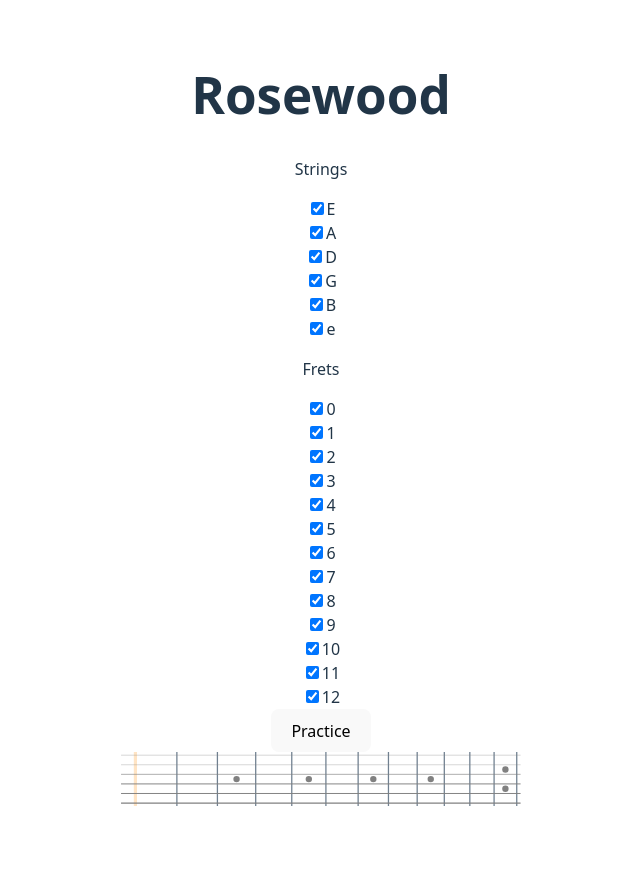
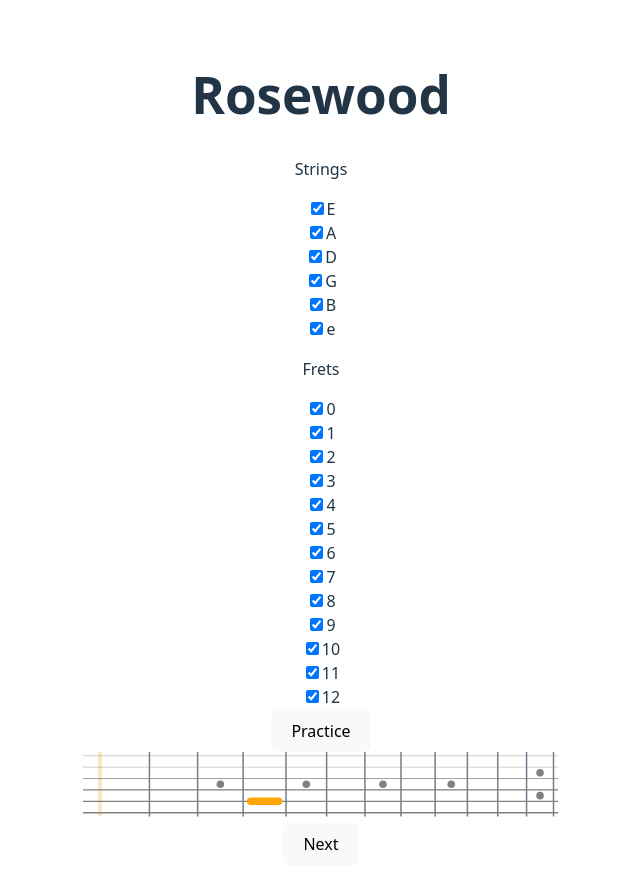
Before and after one commit to taylorlaekeman/rosewood, a React (Vite) app: page / in a window 1280 px wide. Shown: the top 888 px of the page, without its empty margins (319-959 px from the left). Before the commit the page ends 844 px from the top, so only its background shows below. Built offline with nearby package versions, Linux system fonts and the light colour scheme.

Commit message:
add random note hook

```diff
--- a/src/App.tsx
+++ b/src/App.tsx
@@ -3,6 +3,7 @@ import './App.css';
 import { Fretboard } from './Fretboard';
 import { FRETS, type Fret } from './frets';
 import { GUITAR_STRINGS, type GuitarString } from './guitarStrings';
+import { useRandomNote } from './useRandomNote';
 
 function App() {
   const [stringConfiguration, setStringConfiguration] =
@@ -11,10 +12,14 @@ function App() {
     useState<Record<Fret, boolean>>(ALL_FRETS_ENABLED);
   const enabledStrings = Object.entries(stringConfiguration)
     .filter(([_, enabled]) => enabled)
-    .map(([guitarString]) => guitarString);
+    .map(([guitarString]) => guitarString as GuitarString);
   const enabledFrets = Object.entries(fretConfiguration)
     .filter(([_, enabled]) => enabled)
-    .map((fret) => fret);
+    .map(([fret]) => parseInt(fret, 10) as Fret);
+  const { fret, getNewNote, guitarString } = useRandomNote({
+    enabledStrings,
+    enabledFrets,
+  });
   return (
     <>
       <h1>Rosewood</h1>
@@ -77,7 +82,8 @@ function App() {
       >
         Practice
       </button>
-      <Fretboard />
+      <Fretboard highlights={[{ fret, guitarString }]} />
+      <button onClick={getNewNote}>Next</button>
     </>
   );
 }
--- a/src/Fretboard.tsx
+++ b/src/Fretboard.tsx
@@ -4,7 +4,7 @@ import type { GuitarString } from './guitarStrings';
 export function Fretboard({
   highlights = [],
 }: {
-  highlights?: Array<{ fret: Fret; guitarString: GuitarString }>;
+  highlights?: Array<{ fret?: Fret; guitarString?: GuitarString }>;
 }) {
   return (
     <svg
@@ -78,6 +78,7 @@ export function Fretboard({
         r="10"
       />
       {highlights.map(({ fret, guitarString }) => {
+        if (fret === undefined || guitarString === undefined) return;
         const key = `${fret}-${guitarString}`;
         const stringPosition = STRING_POSITIONS[STRING_INDICES[guitarString]];
         if (fret === 0)
--- /dev/null
+++ b/src/notes.ts
@@ -0,0 +1,28 @@
+export type Note =
+  | 'A'
+  | 'A#Bb'
+  | 'B'
+  | 'C'
+  | 'C#Db'
+  | 'D'
+  | 'D#Eb'
+  | 'E'
+  | 'F'
+  | 'F#Gb'
+  | 'G'
+  | 'G#Ab';
+
+export const NOTES: Note[] = [
+  'A',
+  'A#Bb',
+  'B',
+  'C',
+  'C#Db',
+  'D',
+  'D#Eb',
+  'E',
+  'F',
+  'F#Gb',
+  'G',
+  'G#Ab',
+];
--- /dev/null
+++ b/src/useRandomNote.ts
@@ -0,0 +1,61 @@
+import { useCallback, useEffect, useMemo, useState } from 'react';
+import { FRETS, type Fret } from './frets';
+import { GUITAR_STRINGS, type GuitarString } from './guitarStrings';
+import { NOTES, type Note } from './notes';
+
+export function useRandomNote({
+  enabledStrings = GUITAR_STRINGS,
+  enabledFrets = FRETS,
+}: {
+  enabledStrings?: GuitarString[];
+  enabledFrets?: Fret[];
+} = {}): {
+  fret?: Fret;
+  getNewNote: () => void;
+  guitarString?: GuitarString;
+  note?: Note;
+} {
+  const [fret, setFret] = useState<Fret | undefined>();
+  const [guitarString, setGuitarString] = useState<GuitarString | undefined>();
+
+  const getRandomNote = useCallback(() => {
+    if (enabledFrets.length === 0 || enabledStrings.length === 0) {
+      setFret(undefined);
+      setGuitarString(undefined);
+      return;
+    }
+    setFret(enabledFrets[Math.floor(Math.random() * enabledFrets.length)]);
+    setGuitarString(
+      enabledStrings[Math.floor(Math.random() * enabledStrings.length)],
+    );
+  }, [enabledFrets, enabledStrings]);
+
+  useEffect(() => {
+    getRandomNote();
+  }, [getRandomNote]);
+
+  const note = useMemo(() => {
+    if (fret === undefined || guitarString === undefined) return;
+    return identifyNote({ guitarString, fret });
+  }, [guitarString, fret]);
+
+  return {
+    fret,
+    getNewNote: getRandomNote,
+    guitarString,
+    note,
+  };
+}
+
+function identifyNote({
+  guitarString,
+  fret,
+}: {
+  guitarString: GuitarString;
+  fret: Fret;
+}): Note {
+  const rootNote: Note = guitarString.toUpperCase() as Note;
+  const rootNoteIndex = NOTES.findIndex((note) => note === rootNote);
+  const noteIndex = (rootNoteIndex + fret) % NOTES.length;
+  return NOTES[noteIndex];
+}
```
